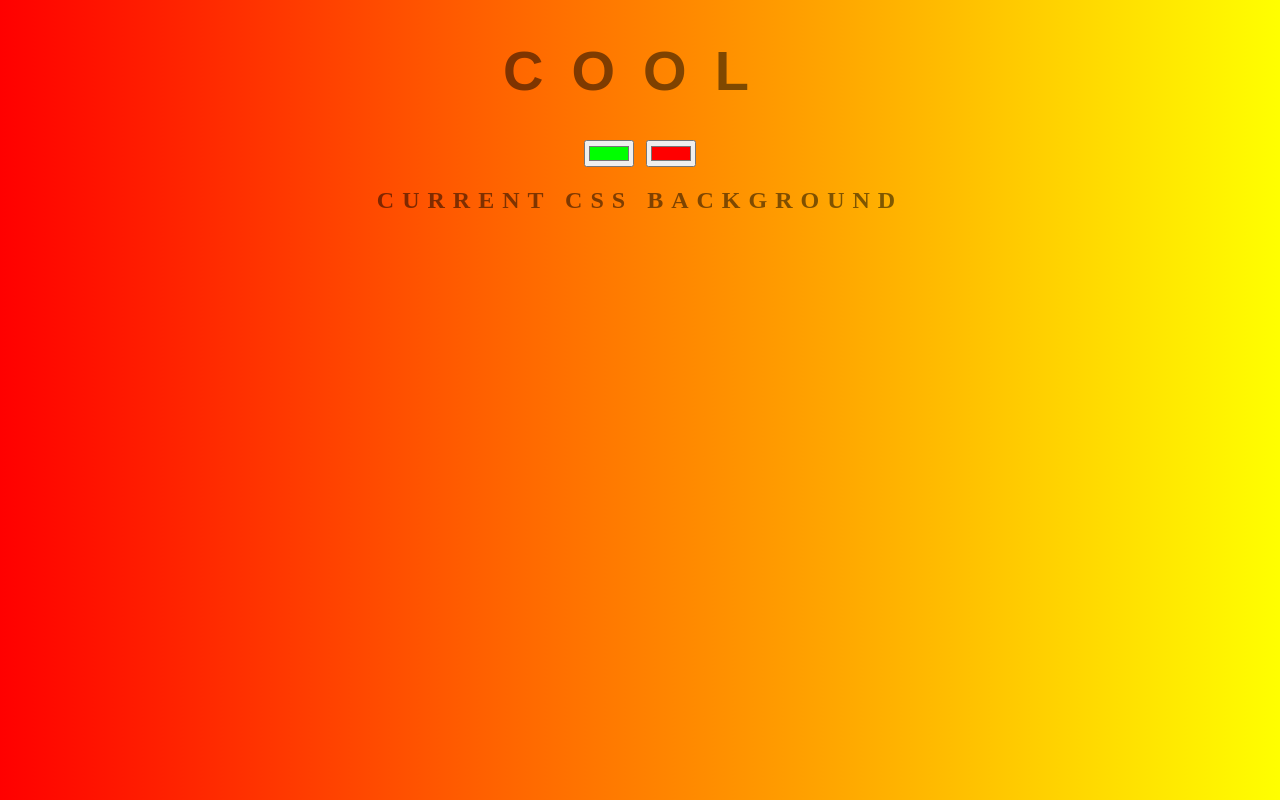
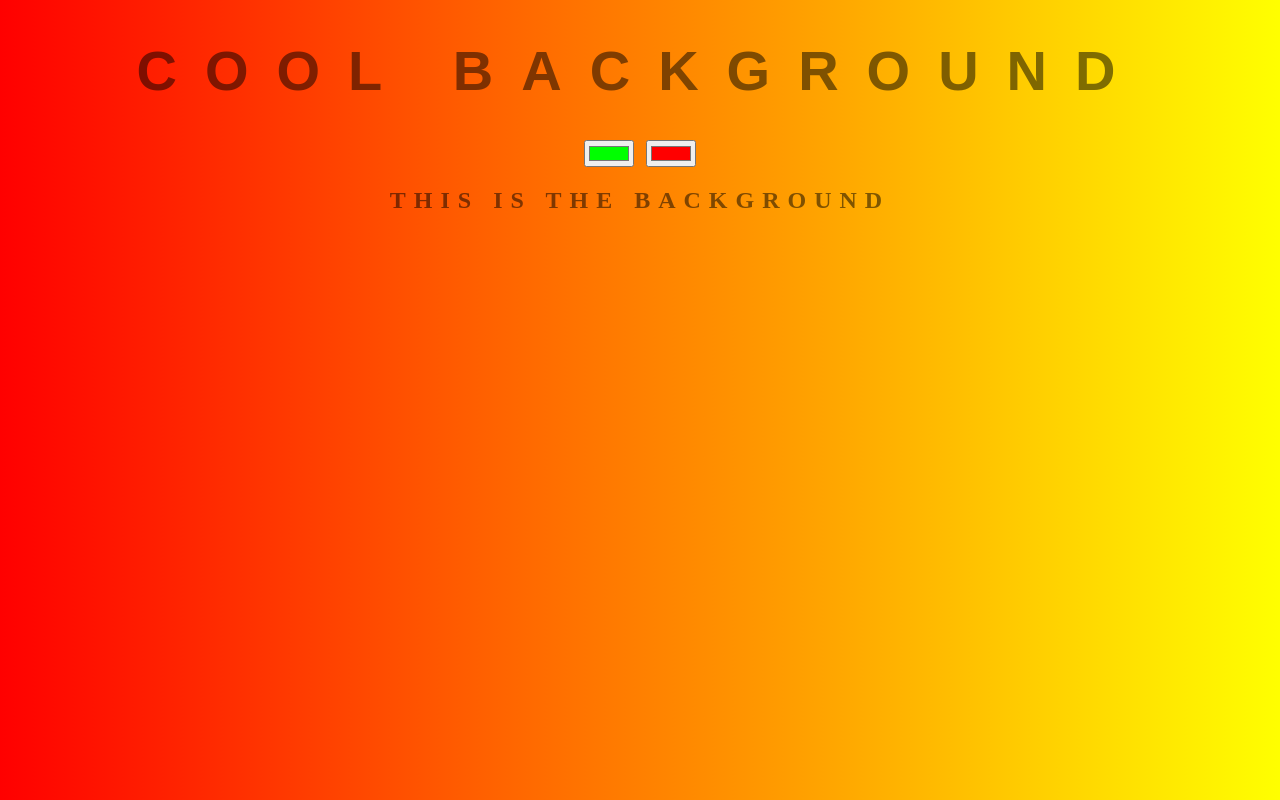
Before and after one commit to adexy100/background_generator, a plain HTML site: page index.html in a window 1280 px wide. Drawn offline with Linux system fonts and the light colour scheme.

Commit message:
changing texts

```diff
--- a/index.html
+++ b/index.html
@@ -5,10 +5,10 @@
 	<link rel="stylesheet" type="text/css" href="style.css">
 </head>
 <body id="gradient">
-	<h1>Cool</h1>
+	<h1>Cool Background</h1>
 	<input class="color1" type="color" name="color1" value="#00ff00">
 	<input class="color2" type="color" name="color2" value="#ff0000">
-	<h2>Current CSS Background</h2>
+	<h2> This is the Background</h2>
 	<h3></h3>
 	<script type="text/javascript" src="script.js"></script>
 </body>
```
